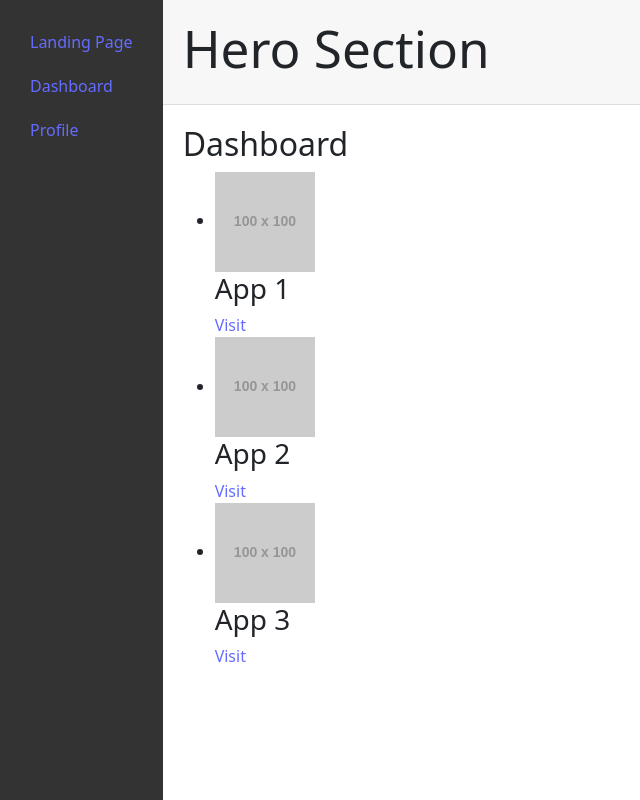
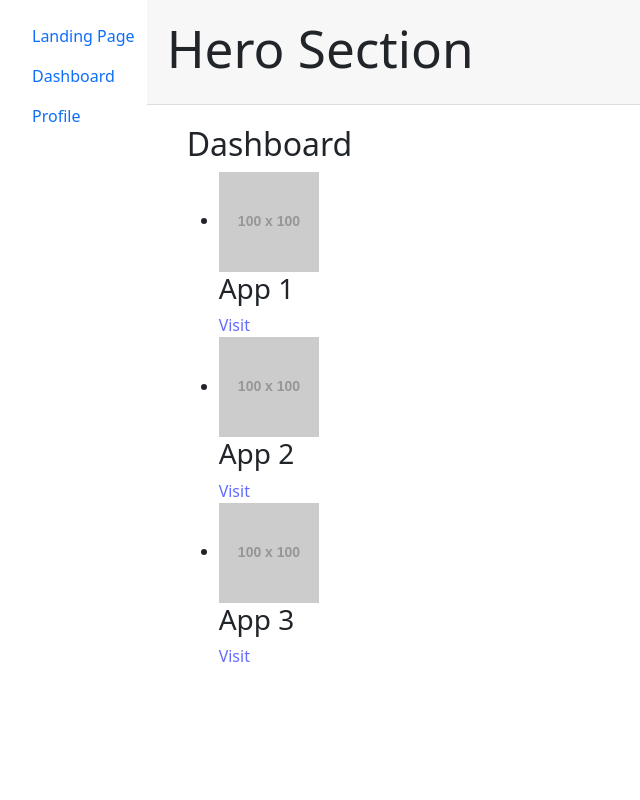
Before and after one commit to jonalfarlinga/proficient, a React (Vite) app in the folder ghi/: page /dashboard in a window 1280 px wide. Shown: the whole page, without its empty margins (0-640 px from the left). Built offline with nearby package versions, Linux system fonts and the light colour scheme.

Commit message:
update env variables and fix linting issues

```diff
--- a/ghi/src/App.jsx
+++ b/ghi/src/App.jsx
@@ -8,11 +8,11 @@
     return (
       <BrowserRouter>
         <div className="app">
-          <nav className="nav-bar">
-            <ul>
-              <li><Link to="/">Landing Page</Link></li>
-              <li><Link to="/dashboard">Dashboard</Link></li>
-              <li><Link to="/profile">Profile</Link></li>
+          <nav className="navbar nav-pills align-content-start p-3">
+            <ul className="nav flex-column">
+              <li className="nav-item"><Link className="nav-link" to="/">Landing Page</Link></li>
+              <li className="nav-item"><Link className="nav-link" to="/dashboard">Dashboard</Link></li>
+              <li className="nav-item"><Link className="nav-link" to="/profile">Profile</Link></li>
             </ul>
           </nav>
           <main className="main-content">
--- a/ghi/src/components/AppCard.jsx
+++ b/ghi/src/components/AppCard.jsx
@@ -1,3 +1,4 @@
+/* eslint-disable react/prop-types */
 
 function AppCard({ app }) {
     return (
--- a/ghi/src/styles/App.css
+++ b/ghi/src/styles/App.css
@@ -34,9 +34,15 @@
     background-color: #f7f7f7;
     padding: 20px;
     border-bottom: 1px solid #ddd;
+    left: -20px;
+    position:relative;
 }
 
 .content-panel {
     padding: 20px;
     flex-grow: 1;
 }
+
+.active {
+    color: red;
+}
```
Also changed, not shown: 1 other file (tests, documents, lock files or other folders).
